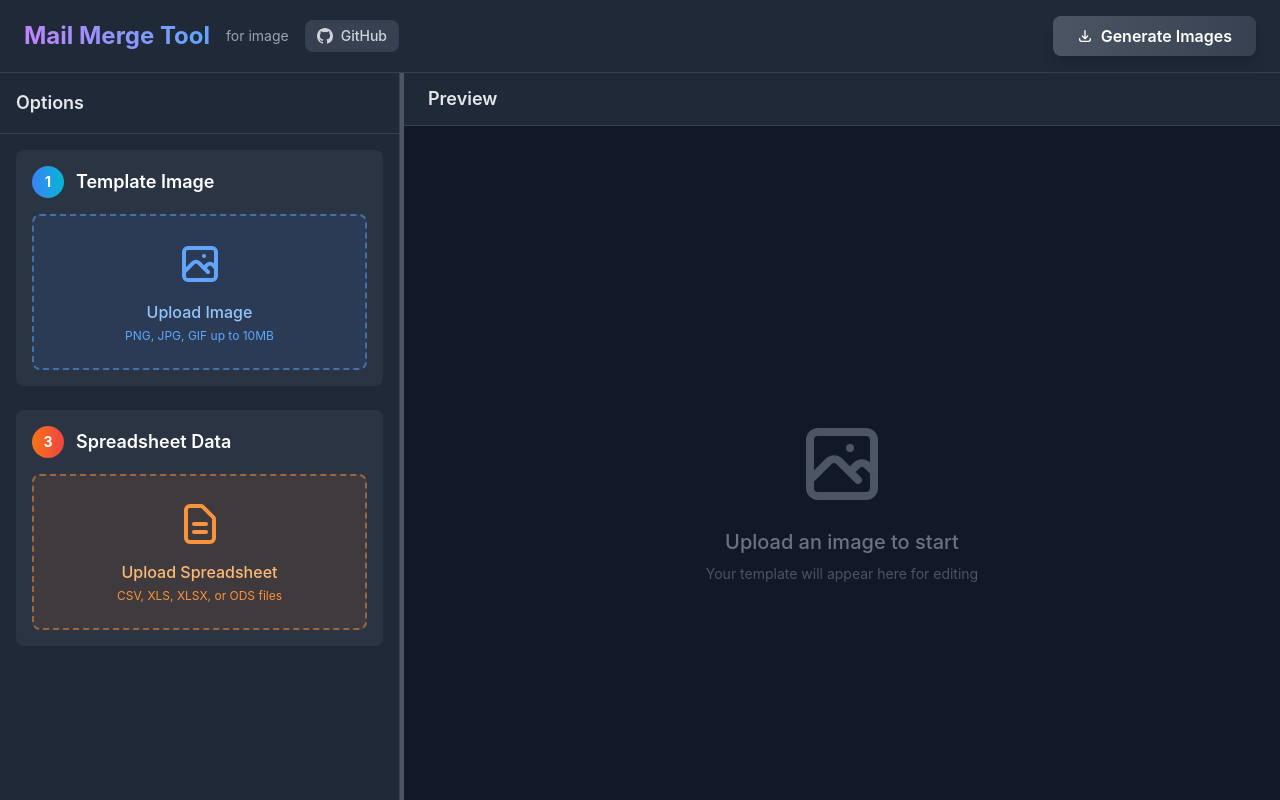
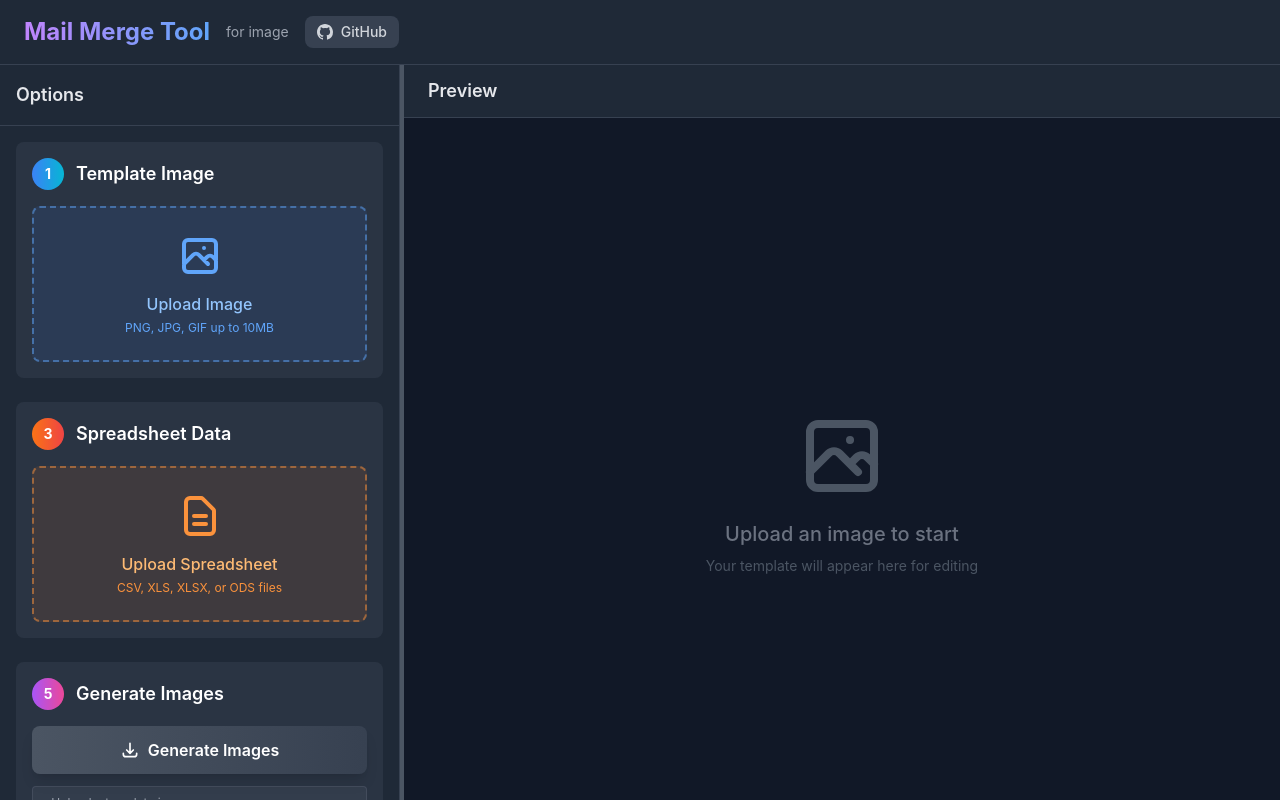
Before and after one commit to 98tools/image-mailmerge-cloudflare, a React (Vite) app: page / in a window 1280 px wide. Built offline with nearby package versions, Linux system fonts and the light colour scheme.

Commit message:
feat: refactor image generation section with enhanced progress bar and user feedback

```diff
--- a/src/mailMerge.tsx
+++ b/src/mailMerge.tsx
@@ -1732,35 +1732,6 @@ const MailMerge: React.FC = () => {
             </a>
           </div>
           <div className="flex items-center space-x-4">
-            {/* Progress Bar in Header */}
-            {isProcessing && (
-              <div className="flex items-center space-x-3 bg-gray-700/50 rounded-lg px-4 py-2">
-                <div className="flex items-center space-x-2">
-                  <div className="w-32 bg-gray-600 rounded-full h-2 overflow-hidden">
-                    <div
-                      className="bg-gradient-to-r from-purple-500 to-pink-500 h-full transition-all duration-300"
-                      style={{ width: `${progress}%` }}
-                    ></div>
-                  </div>
-                  <span className="text-sm text-gray-300 whitespace-nowrap min-w-[120px]">
-                    {progressText || `${Math.round(progress)}%`}
-                  </span>
-                </div>
-              </div>
-            )}
-
-            <button
-              onClick={generateImages}
-              disabled={!isReadyToGenerate || isProcessing}
-              className="bg-gradient-to-r from-purple-500 to-pink-500 hover:from-purple-600 hover:to-pink-600 disabled:from-gray-600 disabled:to-gray-700 disabled:cursor-not-allowed text-white font-semibold py-2 px-6 rounded-lg shadow-lg transition-all duration-300"
-            >
-              <span className="flex items-center">
-                <svg className="w-4 h-4 mr-2" fill="none" stroke="currentColor" viewBox="0 0 24 24">
-                  <path strokeLinecap="round" strokeLinejoin="round" strokeWidth="2" d="M4 16v1a3 3 0 003 3h10a3 3 0 003-3v-1m-4-4l-4 4m0 0l-4-4m4 4V4"></path>
-                </svg>
-                {isProcessing ? 'Generating...' : 'Generate Images'}
-              </span>
-            </button>
           </div>
         </div>
       </div>
@@ -2288,6 +2259,58 @@ const MailMerge: React.FC = () => {
                 </div>
               </div>
             )}
+
+            {/* Generate Images Section */}
+            <div className="bg-gray-700/50 rounded-lg p-4">
+              <div className="flex items-center mb-4">
+                <div className="w-8 h-8 bg-gradient-to-r from-purple-500 to-pink-500 rounded-full flex items-center justify-center text-white font-bold text-sm mr-3">
+                  5
+                </div>
+                <h3 className="text-lg font-semibold text-white">Generate Images</h3>
+              </div>
+
+              {/* Progress Bar */}
+              {isProcessing && (
+                <div className="bg-gray-600/50 border border-gray-500 rounded-lg p-3 mb-4">
+                  <div className="flex items-center mb-2">
+                    <span className="text-sm text-gray-300">Generating Images...</span>
+                  </div>
+                  <div className="flex items-center space-x-3">
+                    <div className="flex-1 bg-gray-600 rounded-full h-3 overflow-hidden">
+                      <div
+                        className="bg-gradient-to-r from-purple-500 to-pink-500 h-full transition-all duration-300"
+                        style={{ width: `${progress}%` }}
+                      ></div>
+                    </div>
+                    <span className="text-sm text-gray-300 whitespace-nowrap min-w-[120px]">
+                      {progressText || `${Math.round(progress)}%`}
+                    </span>
+                  </div>
+                </div>
+              )}
+
+              <button
+                onClick={generateImages}
+                disabled={!isReadyToGenerate || isProcessing}
+                className="w-full bg-gradient-to-r from-purple-500 to-pink-500 hover:from-purple-600 hover:to-pink-600 disabled:from-gray-600 disabled:to-gray-700 disabled:cursor-not-allowed text-white font-semibold py-3 px-6 rounded-lg shadow-lg transition-all duration-300"
+              >
+                <span className="flex items-center justify-center">
+                  <svg className="w-5 h-5 mr-2" fill="none" stroke="currentColor" viewBox="0 0 24 24">
+                    <path strokeLinecap="round" strokeLinejoin="round" strokeWidth="2" d="M4 16v1a3 3 0 003 3h10a3 3 0 003-3v-1m-4-4l-4 4m0 0l-4-4m4 4V4"></path>
+                  </svg>
+                  {isProcessing ? 'Generating...' : 'Generate Images'}
+                </span>
+              </button>
+
+              {!isReadyToGenerate && !isProcessing && (
+                <div className="mt-3 text-xs text-gray-400 bg-gray-600/30 border border-gray-500/30 rounded p-2">
+                  {!templateImage && "• Upload a template image"}
+                  {templateImage && fields.length === 0 && "• Add text fields by clicking on the preview"}
+                  {templateImage && fields.length > 0 && !csvData && "• Upload spreadsheet data"}
+                  {templateImage && fields.length > 0 && csvData && getUnmappedFields().length > 0 && "• Map all fields to spreadsheet columns"}
+                </div>
+              )}
+            </div>
           </div>
         </div>
 
```
